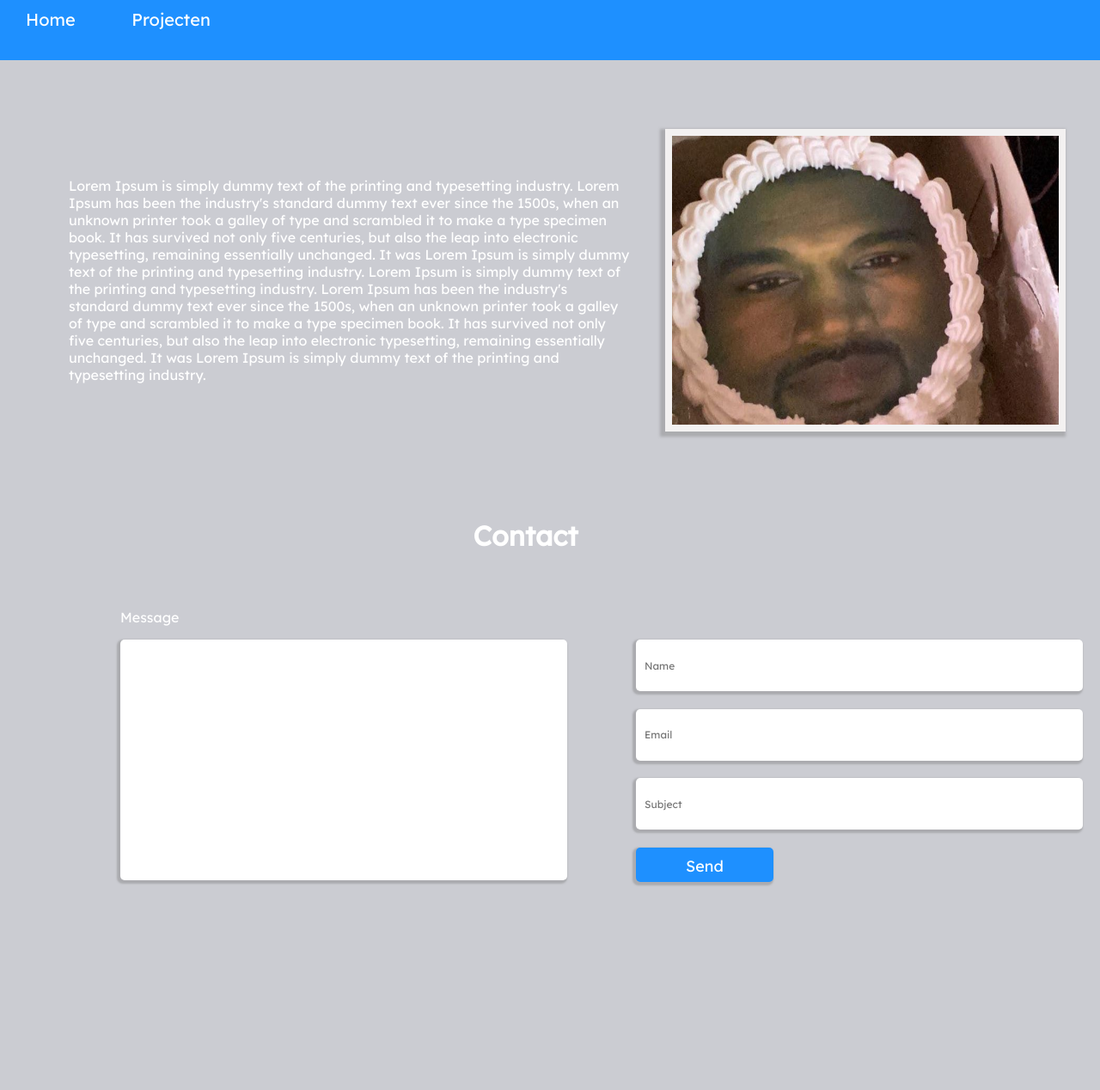
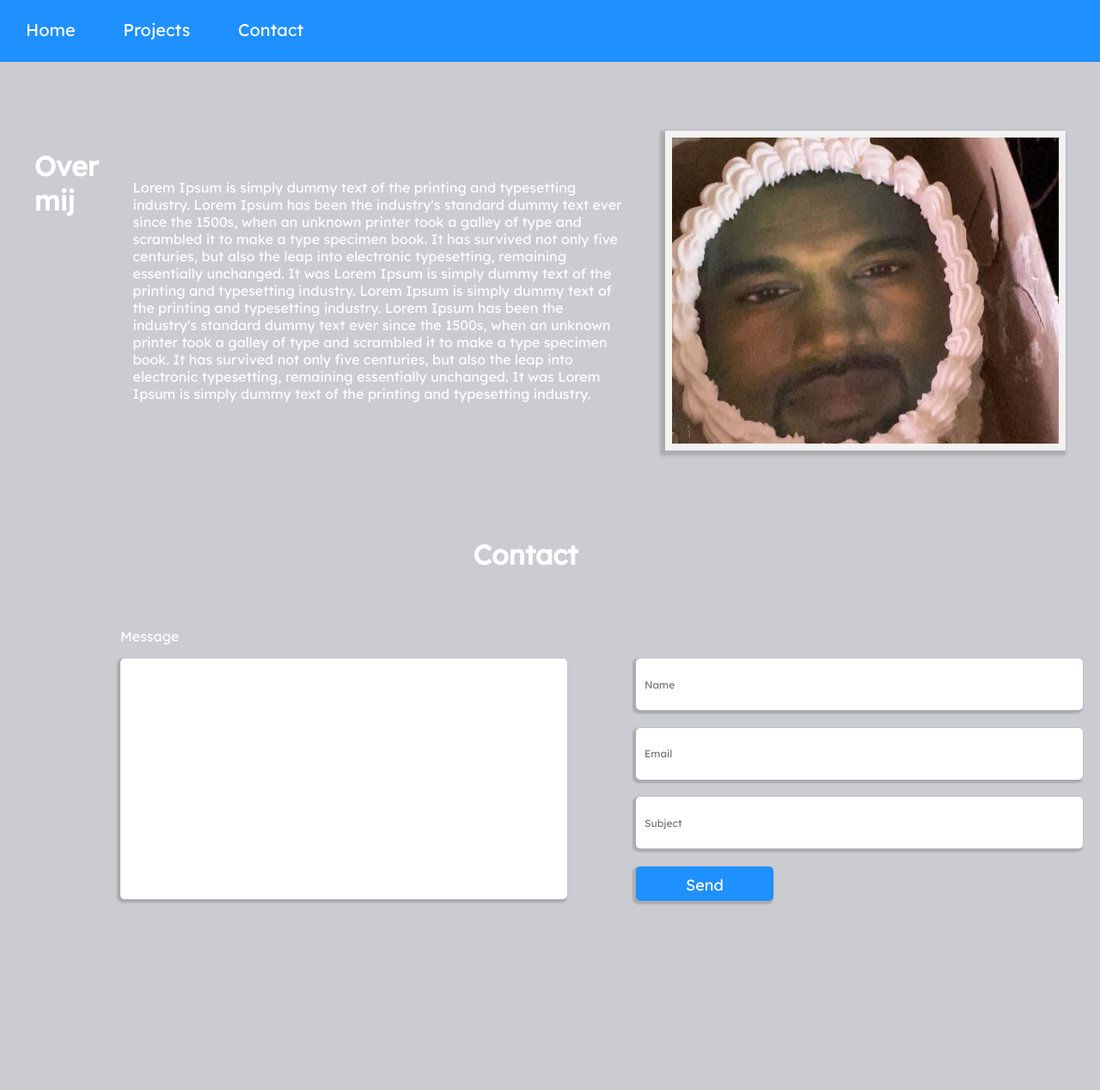
Before and after one commit to annnnnev/Portfolio, a PHP site: page / in a window 1280 px wide. Shown: the whole page at 86% size. Before the commit the page ends 1030 px from the top, so only its background shows below. Run offline with PHP 8.4, Linux system fonts and the light colour scheme.

Commit message:
animations nav

```diff
--- a/Index.php
+++ b/Index.php
@@ -4,14 +4,16 @@
     <meta charset="UTF-8">
     <meta name="viewport" content="width=device-width, initial-scale=1.0">
     <title>Home</title>
+    <script src="js/script.js" defer></script>
 </head>
 <body>
     <?php include 'util/navbar.html';?>
     <div class="inleiding">
+        <h1>Over mij</h1>
         <p>Lorem Ipsum is simply dummy text of the printing and typesetting industry. Lorem Ipsum has been the industry's standard dummy text ever since the 1500s, when an unknown printer took a galley of type and scrambled it to make a type specimen book. It has survived not only five centuries, but also the leap into electronic typesetting, remaining essentially unchanged. It was Lorem Ipsum is simply dummy text of the printing and typesetting industry. Lorem Ipsum is simply dummy text of the printing and typesetting industry. Lorem Ipsum has been the industry's standard dummy text ever since the 1500s, when an unknown printer took a galley of type and scrambled it to make a type specimen book. It has survived not only five centuries, but also the leap into electronic typesetting, remaining essentially unchanged. It was Lorem Ipsum is simply dummy text of the printing and typesetting industry.</p>
         <img src="media/kanye.jpg" alt="" >
     </div>
-    <div class="contact">
+    <div class="contact" id="Contact">
         <h1>Contact</h1>
         <form action="post" id="form1">
             <p>Message</p>
--- a/css/style.css
+++ b/css/style.css
@@ -1,3 +1,8 @@
+/* makes clicking anchor link smooth */
+html {
+    scroll-behavior: smooth;
+}
+/* body settings */
 body {
     margin: 0;
     padding: 0;
@@ -5,36 +10,69 @@ body {
     max-width: 100vw;
     background-color: #CBCCD2;
 }
+
+/*************************** navbar *******************************/
 .nav {
     background-color: dodgerblue;
     width: 100vw;
     display: block;
     height: 40px;
-    font-size: 20px;;
+    font-size: 20px;
     padding-top: 10px;
+    animation: navbar_out 0.2s;
+    top: 0;
+    position: sticky;
 }
+/* navbar hover */
+.nav:hover {
+    animation: navbar 0.2s;
+    animation-fill-mode: forwards;
+}
+/* navbar animation */
+@keyframes navbar{
+    0% {
+        height: 40px;
+
+    }
+    100% {
+        padding-top: 22px;
+        height: 50px;
+    }
+}
+@keyframes navbar_out{
+    0% {
+        padding-top: 22px;
+        height: 50px;
+    }
+    100% {
+
+        height: 40px;
+    }
+}
+
+/* navbar text */
 .nav a {
     color: white;
     text-decoration: none;
-    padding: 30px;
+    padding: 10px;
+    margin: 20px;
+    margin-right: 10px !important;
+    border-radius: 4px;
+
 }
-.nav:hover {
-    animation: navbar 0.6s;
-    animation-fill-mode: forwards;
+/* navbar text animation */
+.nav a:hover {
+    background-color: white;
+    color: dodgerblue;
+    transition: 0.2s;
 }
+/************************* end of navbar ***************************/
 
-@keyframes navbar{
-    0% {
-        height: 40px;
-    }
-    100% {
-        height: 60px;
-    }
-}
-
+/* first text */
 .inleiding {
     display: flex;
     margin: 80px 40px;
+    color: white;
 }
 .inleiding img{
     width: 450px;
@@ -43,9 +81,10 @@ body {
 }
 .inleiding p {
     padding: 40px;
-    color: white;
+
 }
 
+/* contact */
 .contact {
     align-items: center;
     align-content: center;
--- a/util/navbar.html
+++ b/util/navbar.html
@@ -4,6 +4,6 @@
     <link href="https://fonts.googleapis.com/css2?family=Lexend+Deca&family=M+PLUS+Rounded+1c&family=Roboto:wght@300&display=swap" rel="stylesheet">
 <div class="nav">
     <a href="Index.php">Home</a>
-    <a href="projects.php">Projecten</a>
-    <a href=""></a>
+    <a href="projects.php">Projects</a>
+    <a href="Index.php#Contact">Contact</a>
 </div>
```
Also changed, not shown: js/script.js (added), media/arrow.png (added).
